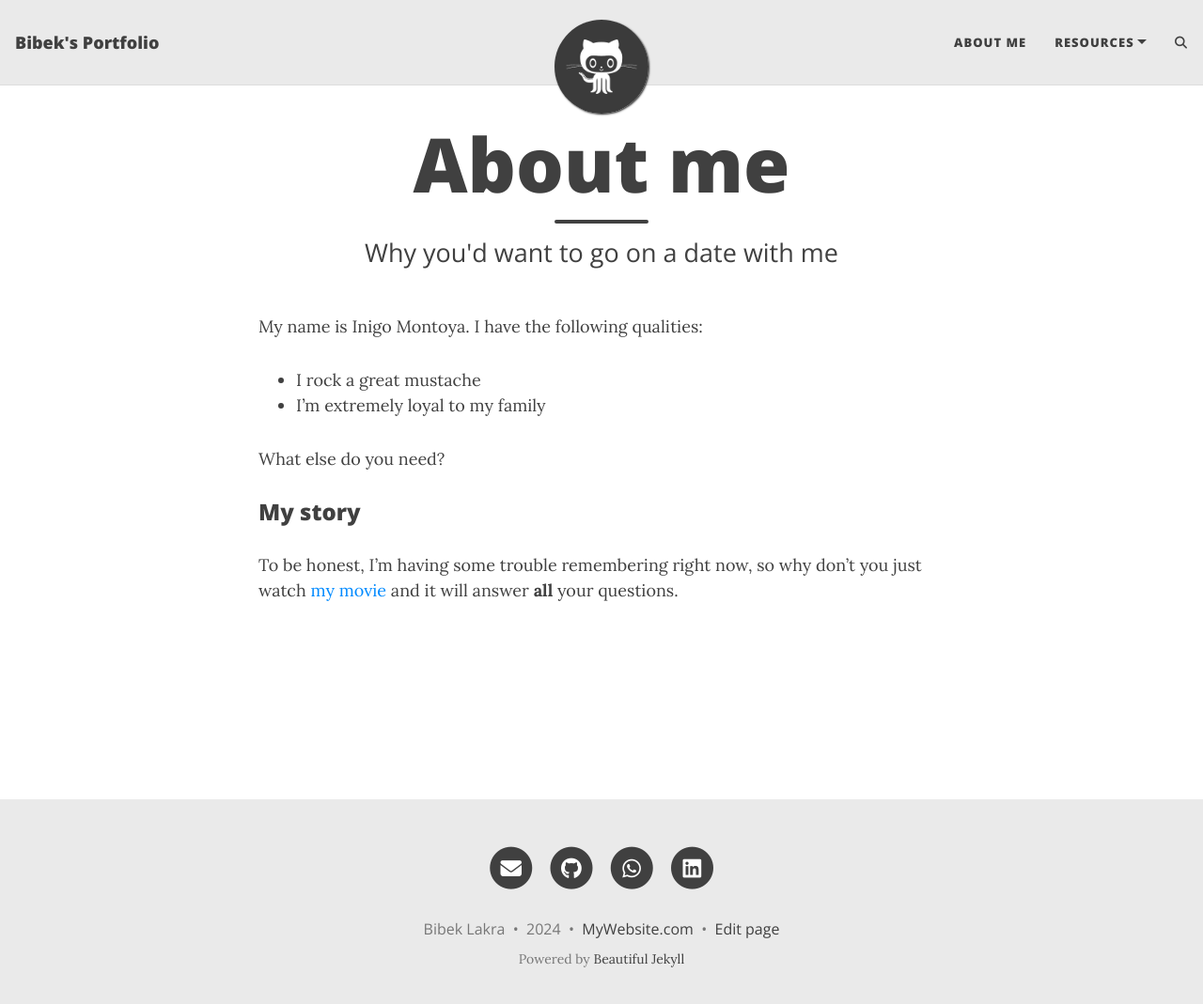
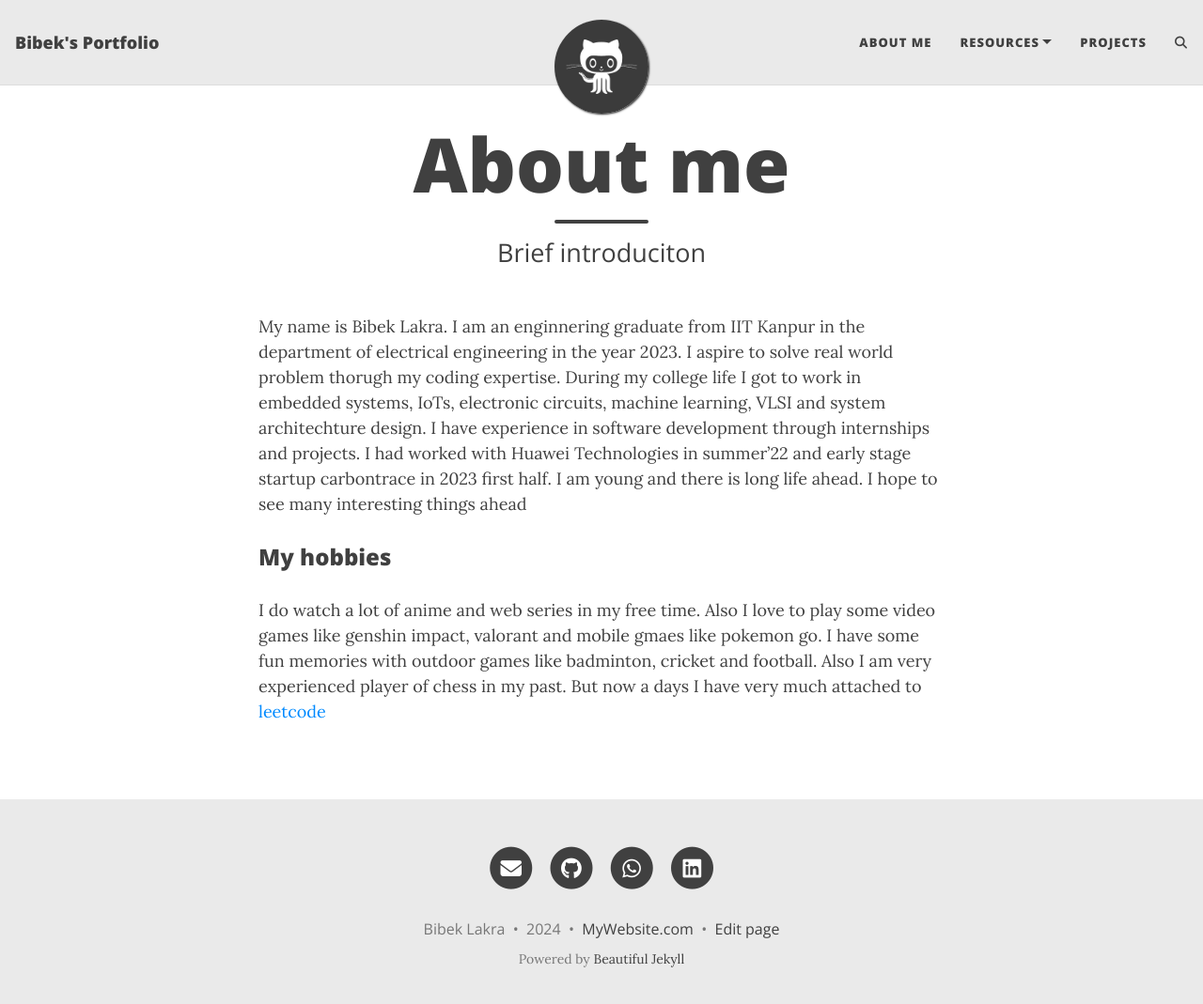
Before and after one commit to BibekLakra91/bibeklakra91.github.io, a Jekyll site: the page built from aboutme.md, in a window 1280 px wide and 1082 px high. Shown: the top 1069 px of the window at 94% size. Built offline with Jekyll 4.4.1, drawn with Linux system fonts in a browser that asks for light colours; comment, search, counter and statistics services are not loaded.

Commit message:
projects page added

```diff
--- a/_config.yml
+++ b/_config.yml
@@ -24,7 +24,7 @@ navbar-links:
   Resources:
     - Beautiful Jekyll: "https://beautifuljekyll.com"
     - Learn markdown: "https://www.markdowntutorial.com/"
-  # Author's home: "https://deanattali.com"
+  Projects: "projects"
 
 ################
 # --- Logo --- #
--- a/aboutme.md
+++ b/aboutme.md
@@ -1,16 +1,18 @@
 ---
 layout: page
 title: About me
-subtitle: Why you'd want to go on a date with me
+subtitle: Brief introduciton
 ---
 
-My name is Inigo Montoya. I have the following qualities:
+My name is Bibek Lakra. I am an enginnering graduate from IIT Kanpur in the department of electrical engineering in the year 2023. I aspire to solve real world problem thorugh my coding expertise. During my college life I got to work in embedded systems, IoTs, electronic circuits, machine learning, VLSI and system architechture design. I have experience in software development through internships and projects. I had worked with Huawei Technologies in summer'22 and early stage startup carbontrace in 2023 first half. I am young and there is long life ahead. I hope to see many interesting things ahead
+
+<!-- My name is Inigo Montoya. I have the following qualities:
 
 - I rock a great mustache
 - I'm extremely loyal to my family
 
-What else do you need?
+What else do you need? -->
 
-### My story
+### My hobbies
 
-To be honest, I'm having some trouble remembering right now, so why don't you just watch [my movie](https://en.wikipedia.org/wiki/The_Princess_Bride_%28film%29) and it will answer **all** your questions.
+I do watch a lot of anime and web series in my free time. Also I love to play some video games like genshin impact, valorant and mobile gmaes like pokemon go. I have some fun memories with outdoor games like badminton, cricket and football. Also I am very experienced player of chess in my past. But now a days I have very much attached to [leetcode](https://leetcode.com/u/Poha-Jalebi/)
--- a/index.html
+++ b/index.html
@@ -1,5 +1,5 @@
 ---
 layout: home
 title: My website
-subtitle: This is where I will tell my friends way too much about me
+subtitle: This is where I will tell you  my works and knowledge
 ---
```
Also changed, not shown: projects.md (added, +11 -0 lines), .github/FUNDING.yml.
